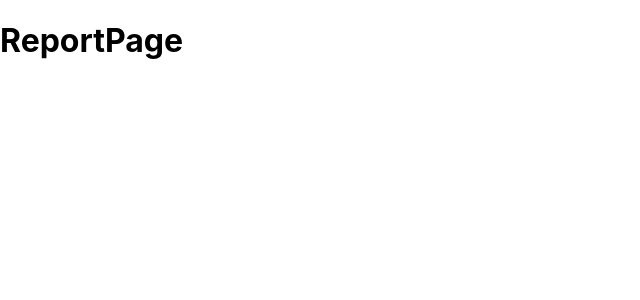
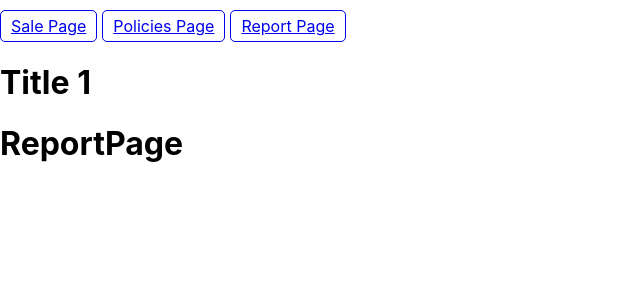
Before and after one commit to Bop2305/react-redux-graphql, a React (Create React App) app: page /ABC/report/crl-mor in a window 1280 px wide. Shown: the top 300 px of the page, without its empty margins (0-640 px from the left). Built offline with nearby package versions, Linux system fonts and the light colour scheme.

Commit message:
add tabs

```diff
--- a/package.json
+++ b/package.json
@@ -3,6 +3,11 @@
   "version": "0.1.0",
   "private": true,
   "dependencies": {
+    "@mui/icons-material": "^5.8.4",
+    "@mui/lab": "^5.0.0-alpha.102",
+    "@mui/material": "^5.9.3",
+    "@mui/styles": "^5.9.3",
+    "@mui/x-date-pickers": "^5.0.5",
     "@testing-library/jest-dom": "^5.14.1",
     "@testing-library/react": "^13.0.0",
     "@testing-library/user-event": "^13.2.1",
--- /dev/null
+++ b/src/modules/layout/LayoutTabs.tsx
@@ -0,0 +1,57 @@
+/**
+ * Layout Tabs
+ */
+
+import React from "react";
+import { Link, useLocation, useParams } from "react-router-dom";
+import { styled } from "@mui/styles";
+
+type Props = {
+  children: React.ReactNode;
+};
+
+const LinkWrapper = styled("div")({
+  display: "flex",
+  gap: "5px",
+  marginTop: "10px",
+});
+
+const MyLink = styled(Link)({
+  padding: "5px 10px",
+  border: "solid 1px",
+  borderRadius: "5px",
+});
+
+const tabItems = [
+  {
+    label: "Sale Page",
+    path: "/ABC/sales/crl-mor",
+  },
+  {
+    label: "Policies Page",
+    path: "/A/policies/crl-mor",
+  },
+  {
+    label: "Report Page",
+    path: "/ABC/report/crl-mor",
+  },
+];
+
+const LayoutTabs: React.FC<Props> = ({ children }) => {
+  const location = useLocation();
+  const params = useParams();
+
+  return (
+    <div>
+      <LinkWrapper>
+        {tabItems.map((it) => (
+          <MyLink to={it.path}>{it.label}</MyLink>
+        ))}
+      </LinkWrapper>
+      {params.resourceCode === "ABC" && <h1>Title 1</h1>}
+      {children}
+    </div>
+  );
+};
+
+export default LayoutTabs;
--- a/src/pages/PoliciesPage.tsx
+++ b/src/pages/PoliciesPage.tsx
@@ -1,9 +1,12 @@
 import { connect } from "react-redux";
+import LayoutTabs from "../modules/layout/LayoutTabs";
 
 const PoliciesPage: React.FC = () => {
   return (
     <>
-      <h1>PoliciesPage</h1>
+      <LayoutTabs>
+        <h1>PoliciesPage</h1>
+      </LayoutTabs>
     </>
   );
 };
--- a/src/pages/ReportPage.tsx
+++ b/src/pages/ReportPage.tsx
@@ -1,9 +1,12 @@
 import { connect } from "react-redux";
+import LayoutTabs from "../modules/layout/LayoutTabs";
 
 const ReportPage: React.FC = () => {
   return (
     <>
-      <h1>ReportPage</h1>
+      <LayoutTabs>
+        <h1>ReportPage</h1>
+      </LayoutTabs>
     </>
   );
 };
--- a/src/pages/SalePage.tsx
+++ b/src/pages/SalePage.tsx
@@ -1,9 +1,12 @@
 import { connect } from "react-redux";
+import LayoutTabs from "../modules/layout/LayoutTabs";
 
 const SalePage: React.FC = () => {
   return (
     <>
-      <h1>SalePage</h1>
+      <LayoutTabs>
+        <h1>SalePage</h1>
+      </LayoutTabs>
     </>
   );
 };
```
Also changed, not shown: 1 other file (tests, documents, lock files or other folders).
